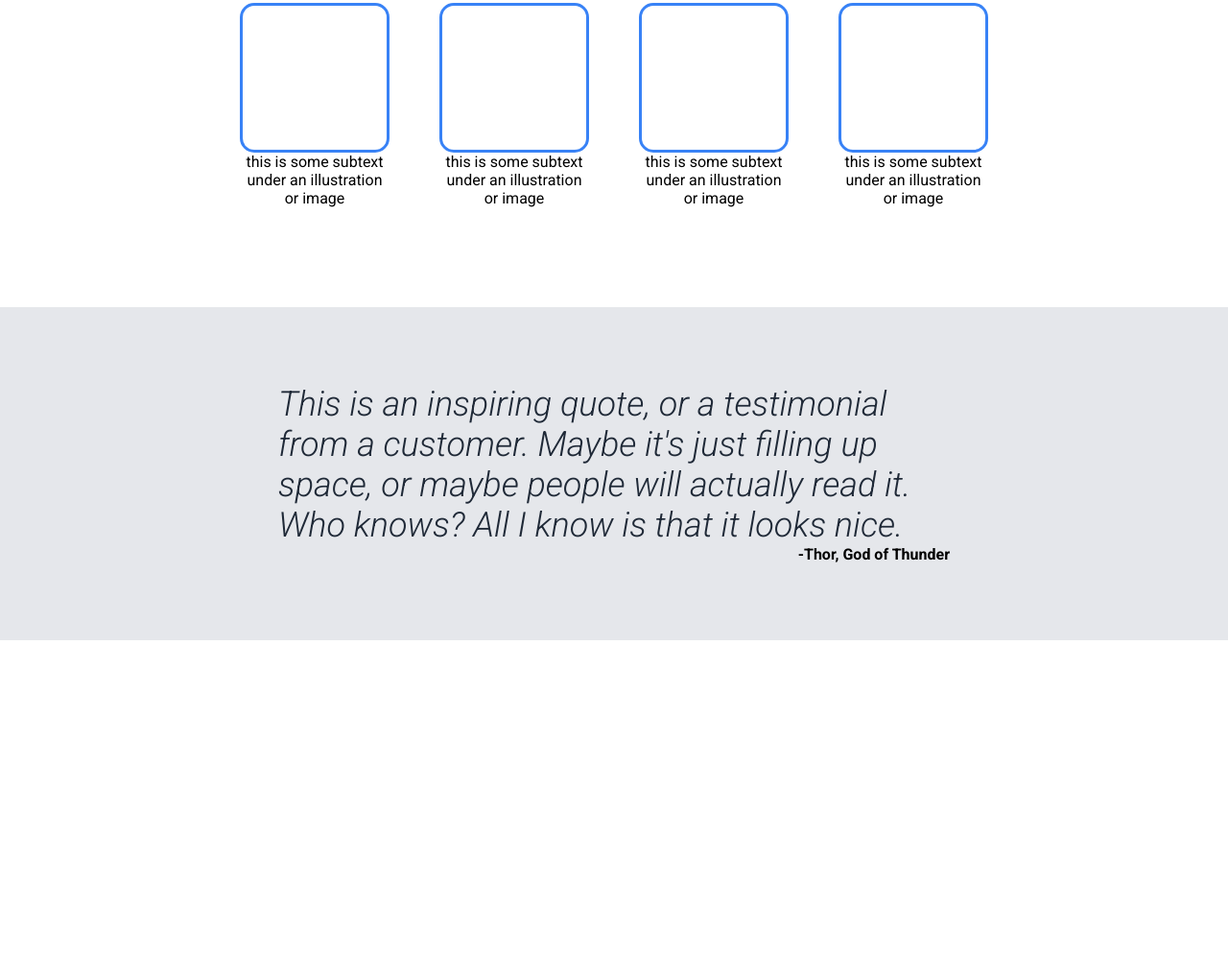
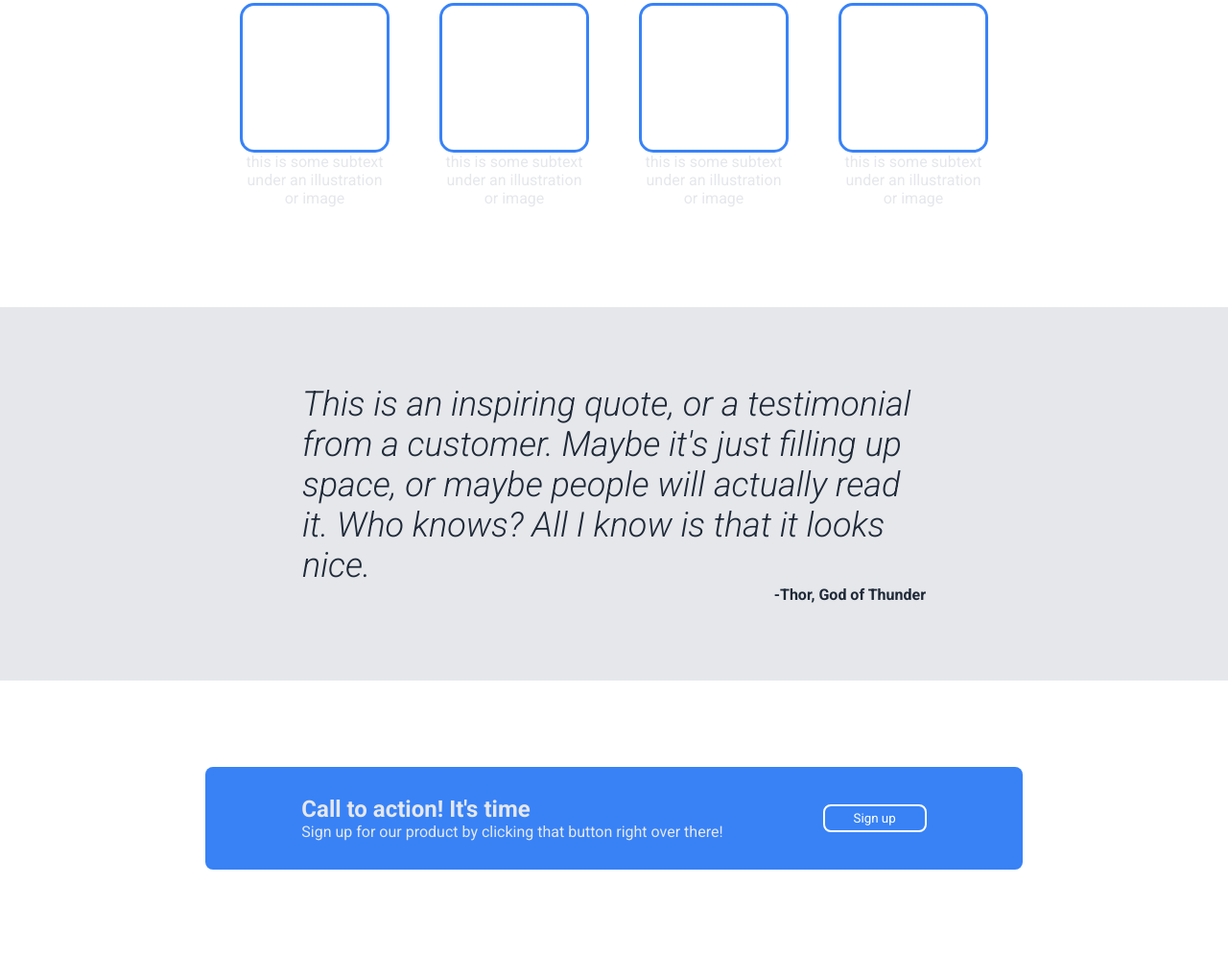
Before and after one commit to ConnorC3/odin-landing-page, a plain HTML site: page index.html in a window 1280 px wide. Shown: the part 591-1587 px from the top of the page at 96% size. Before the commit the page ends 1258 px from the top, so only its background shows below. Drawn offline with Linux system fonts and the light colour scheme.

Commit message:
Add call to action section

```diff
--- a/index.html
+++ b/index.html
@@ -59,5 +59,16 @@
             </div>
         </div>
     </div>
+    <div class="white-02">
+        <div class="call-to-action">
+            <div class="action-text">
+                <div class="action-header">Call to action! It's time</div>
+                <div class="action-subtext">
+                    Sign up for our product by clicking that button right over there!
+                </div>
+            </div>
+            <button class="action-btn">Sign up</button>
+        </div>
+    </div>
 </body>
 </html>
--- a/style.css
+++ b/style.css
@@ -1,9 +1,13 @@
 @import url('https://fonts.googleapis.com/css2?family=Roboto:ital,wght@0,100..900;1,100..900&family=Space+Mono:ital,wght@0,400;0,700;1,400;1,700&display=swap');
+
+* {
+    font-family: "Roboto", Arial, sans-serif;
+}
 
 body {
     margin: 0;
     padding: 0;
-    font-family: "Roboto", Arial, sans-serif;
+    color: #E5E7EB;
 }
 
 .dark-blue {
@@ -13,7 +17,7 @@ body {
     padding: 0 100px;
     margin: 0;
     background-color: #1F2937;
-    color: #E5E7EB;
+
 }
 
 .header {
@@ -66,7 +70,7 @@ ul {
 button {
     padding: 5px 30px;
     border: none;
-    border-radius: 10px;
+    border-radius: 8px;
     background-color: #3882F6;
     color: white;
 }
@@ -114,7 +118,7 @@ button {
 }
 
 .quote-and-author {
-    max-width: 700px;
+    max-width: 650px;
 }
 
 .quote {
@@ -127,4 +131,31 @@ button {
 .quote-author {
     font-weight: bold;
     text-align: right;
+    color: #1F2937;
 }
+
+.white-02 {
+    display: flex;
+    justify-content: center;
+}
+
+.call-to-action {
+    margin: 90px;
+    padding: 30px 100px;
+    background-color: #3882F6;
+    border-radius: 8px;
+    display: flex;
+    gap: 104px;
+}
+
+.action-header {
+    font-weight: bold;
+    font-size: 24px;
+}
+
+.action-btn {
+    border: white 2px solid;
+    background-color: transparent;
+    flex-shrink: 0;
+    align-self: center;
+}
```
